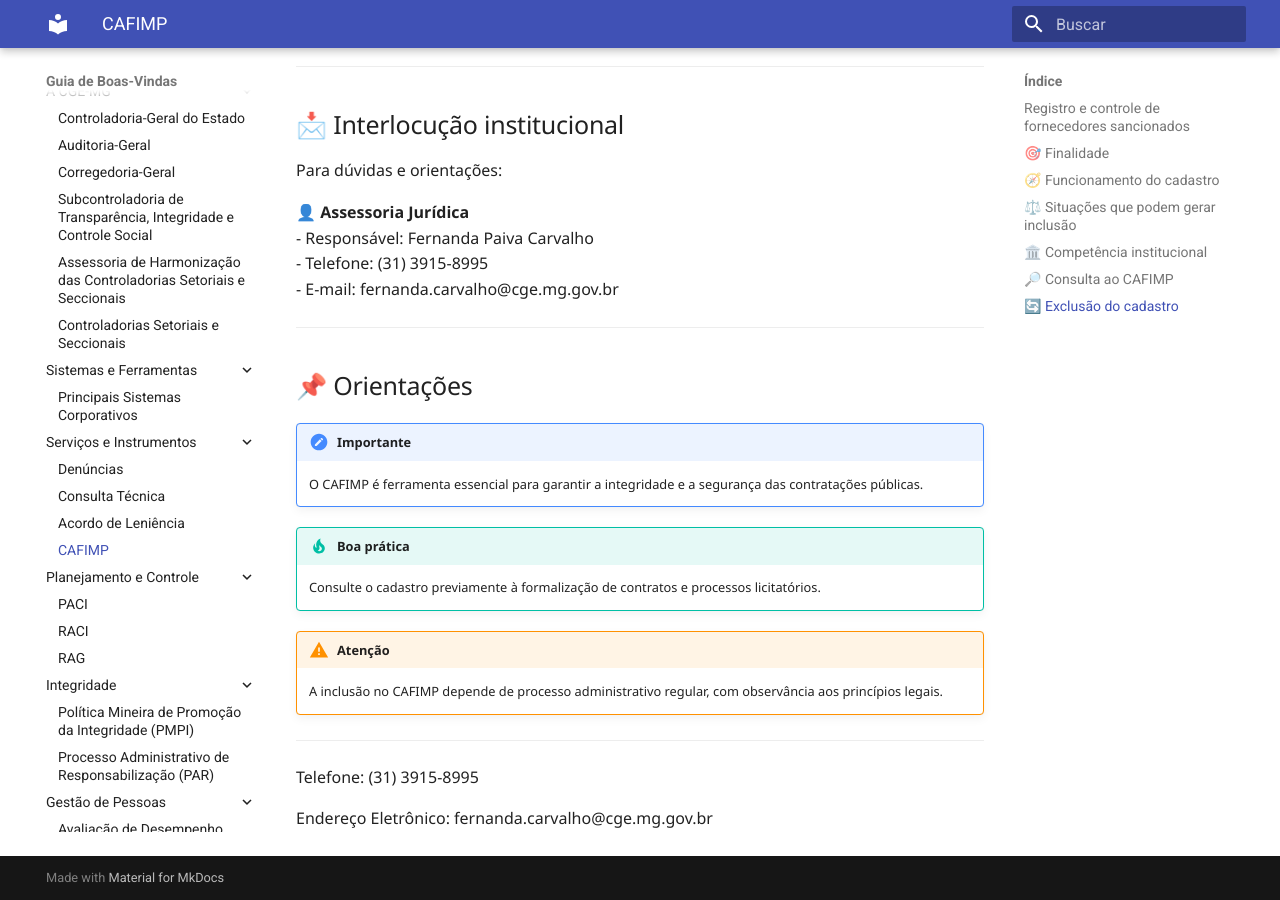
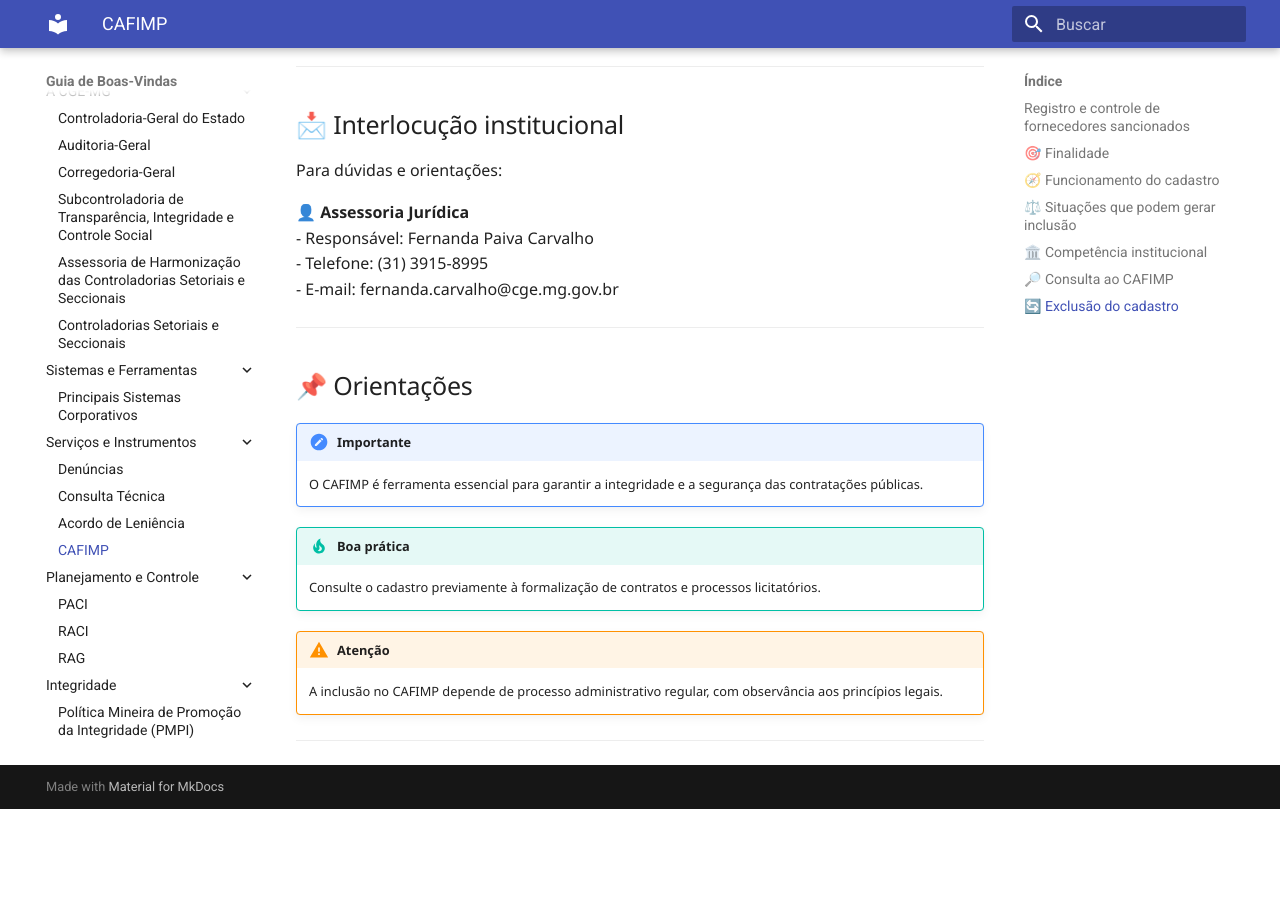
Before and after one commit to CGEMG-AHCS/guia-de-boas-vindas, an MkDocs documentation site: the page built from docs/cafimp.md, in a window 1280 px wide and 900 px high, scrolled down 4165 px. Built offline with MkDocs 1.6.1 and Material for MkDocs 9.7.7, drawn with Linux system fonts in a browser that asks for light colours; after the commit the page ends 4974 px from its top, so only the background shows below that.

Commit message:
Update cafimp.md

```diff
--- a/docs/cafimp.md
+++ b/docs/cafimp.md
@@ -179,6 +179,3 @@ Para dúvidas e orientações:
     A inclusão no CAFIMP depende de processo administrativo regular, com observância aos princípios legais.
 
 ---
-Telefone: (31) 3915-8995
-
-Endereço Eletrônico: fernanda.carvalho@cge.mg.gov.br
```
